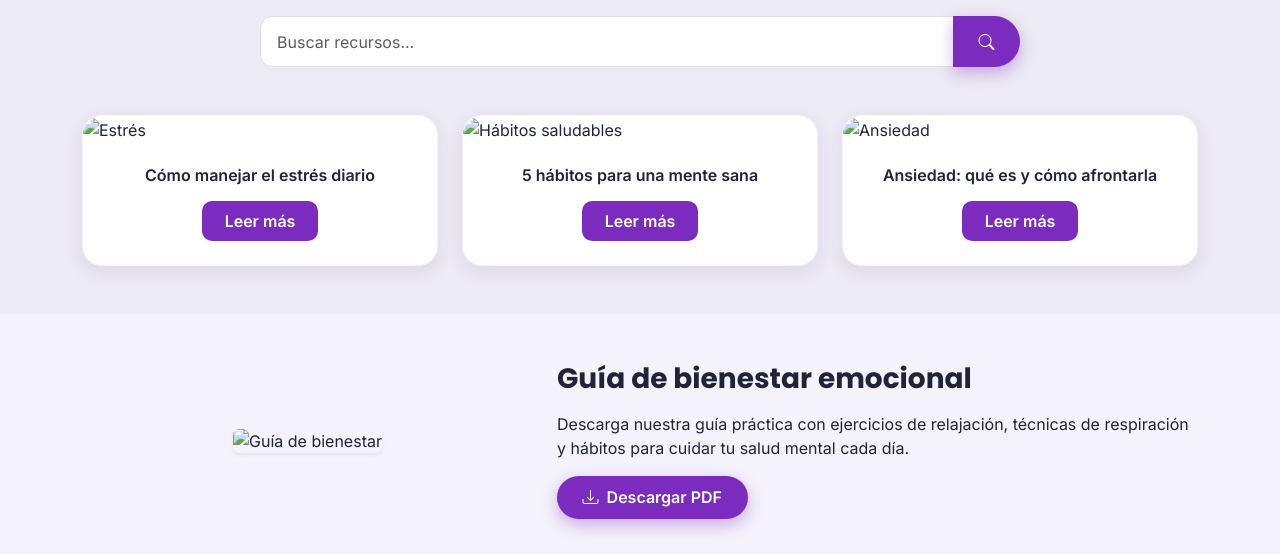
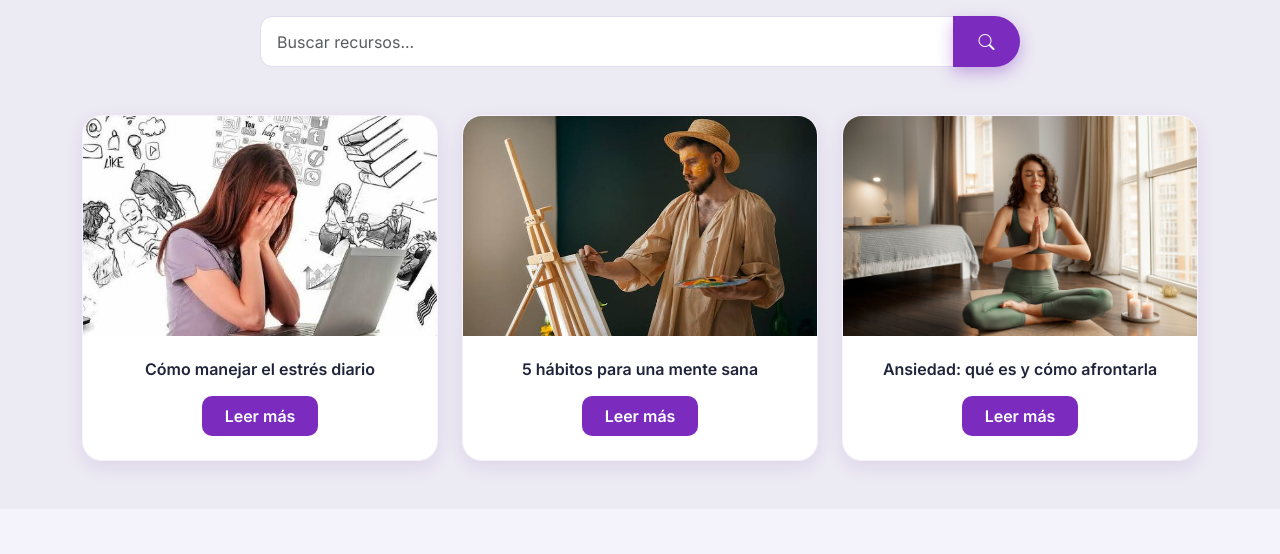
Before and after one commit to amelienatashavl-hub/dise-o_maquetacion_web, a plain HTML site: page mente_sana/recursos.html in a window 1280 px wide. Shown: the part 199-753 px from the top of the page. Drawn offline with nearby package versions, Linux system fonts and the light colour scheme; files whose address does not match are found by name.

Commit message:
Add files via upload

```diff
--- a/mente_sana/recursos.html
+++ b/mente_sana/recursos.html
@@ -57,7 +57,7 @@
 
         <div class="col-md-4">
           <div class="ms-card reveal">
-            <img src="imagenes/estres.jpg" class="card-img-top" alt="Estrés">
+            <img src="imagenes/img11.jpeg" class="card-img-top" alt="Estrés">
             <div class="p-4 text-center">
               <h6 class="fw-bold">Cómo manejar el estrés diario</h6>
               <a href="#" class="btn btn-ms-soft mt-2">Leer más</a>
@@ -67,7 +67,7 @@
 
         <div class="col-md-4">
           <div class="ms-card reveal">
-            <img src="imagenes/habitos-saludables.jpg" class="card-img-top" alt="Hábitos saludables">
+            <img src="imagenes/img7.jpeg" class="card-img-top" alt="Hábitos saludables">
             <div class="p-4 text-center">
               <h6 class="fw-bold">5 hábitos para una mente sana</h6>
               <a href="#" class="btn btn-ms-soft mt-2">Leer más</a>
@@ -77,7 +77,7 @@
 
         <div class="col-md-4">
           <div class="ms-card reveal">
-            <img src="imagenes/ansiedad.jpg" class="card-img-top" alt="Ansiedad">
+            <img src="imagenes/img5.jpeg" class="card-img-top" alt="Ansiedad">
             <div class="p-4 text-center">
               <h6 class="fw-bold">Ansiedad: qué es y cómo afrontarla</h6>
               <a href="#" class="btn btn-ms-soft mt-2">Leer más</a>
@@ -94,7 +94,7 @@
     <div class="container">
       <div class="row align-items-center g-4 reveal">
         <div class="col-md-5 text-center">
-          <img src="imagenes/guia-bienestar.jpg" class="img-fluid rounded shadow-sm" alt="Guía de bienestar">
+          <img src="imagenes/img9.jpeg" class="img-fluid rounded shadow-sm" alt="Guía de bienestar">
         </div>
         <div class="col-md-7">
           <h3 class="fw-bold mb-3">Guía de bienestar emocional</h3>
```
Also changed, not shown: mente_sana/agendar.html (+1 -1 lines), mente_sana/contactos.html (+1 -1 lines), mente_sana/nosotros.html (+1 -1 lines), mente_sana/servicios.html (+3 -3 lines), mente_sana/imagenes/img1.jpeg (added), mente_sana/imagenes/img10.jpeg (added), mente_sana/imagenes/img11.jpeg (added), mente_sana/imagenes/img2.jpeg (added), mente_sana/imagenes/img3.jpeg (added), mente_sana/imagenes/img4.jpeg (added), mente_sana/imagenes/img5.jpeg (added), mente_sana/imagenes/img6.jpeg (added), mente_sana/imagenes/img7.jpeg (added), mente_sana/imagenes/img8.jpeg (added), 1 more files.
